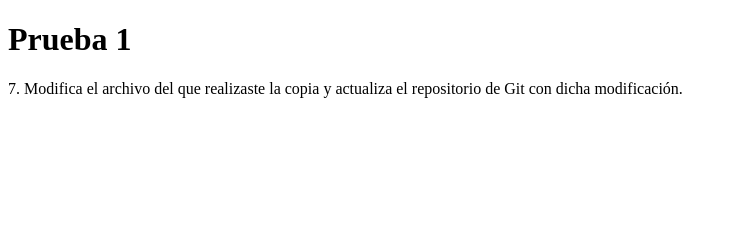
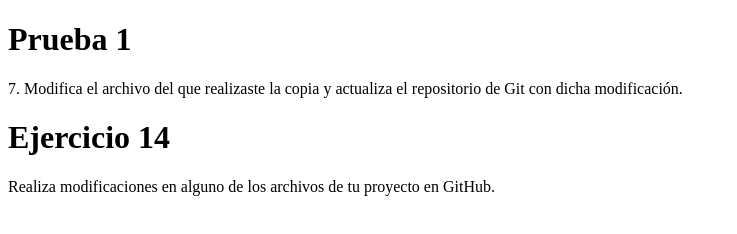
Before and after one commit to irenea450/Tarea4.1, a plain HTML site: page index.html in a window 1280 px wide. Shown: the whole page, without its empty margins (0-737 px from the left). Drawn offline with Linux system fonts and the light colour scheme.

Commit message:
cambios ejercicio 14

```diff
--- a/index.html
+++ b/index.html
@@ -8,5 +8,7 @@
 <body>
     <h1>Prueba 1</h1>
     <p>7. Modifica el archivo del que realizaste la copia y actualiza el repositorio de Git con dicha modificación. </p>
+    <h1>Ejercicio 14</h1>
+    <p>Realiza modificaciones en alguno de los archivos de tu proyecto en GitHub. </p>
 </body>
 </html>
```
